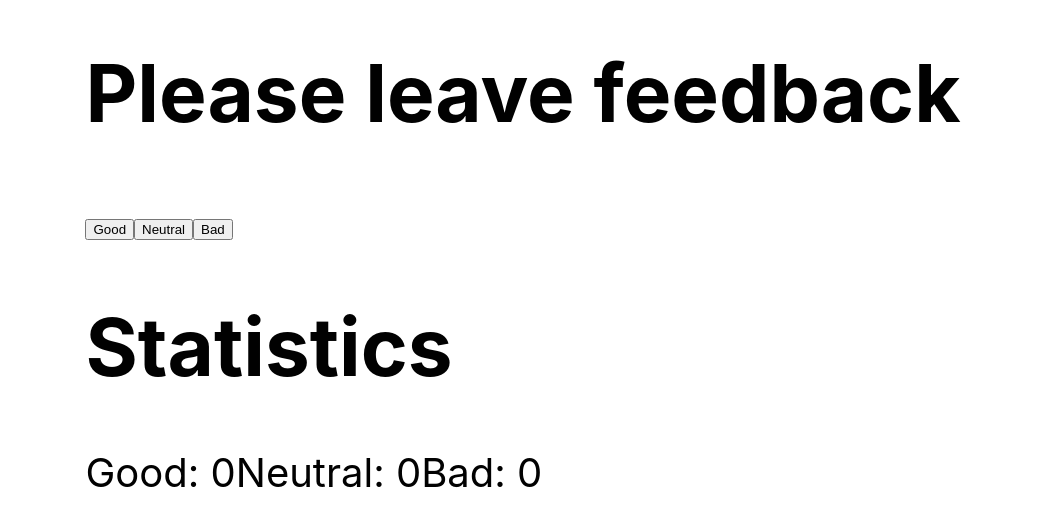
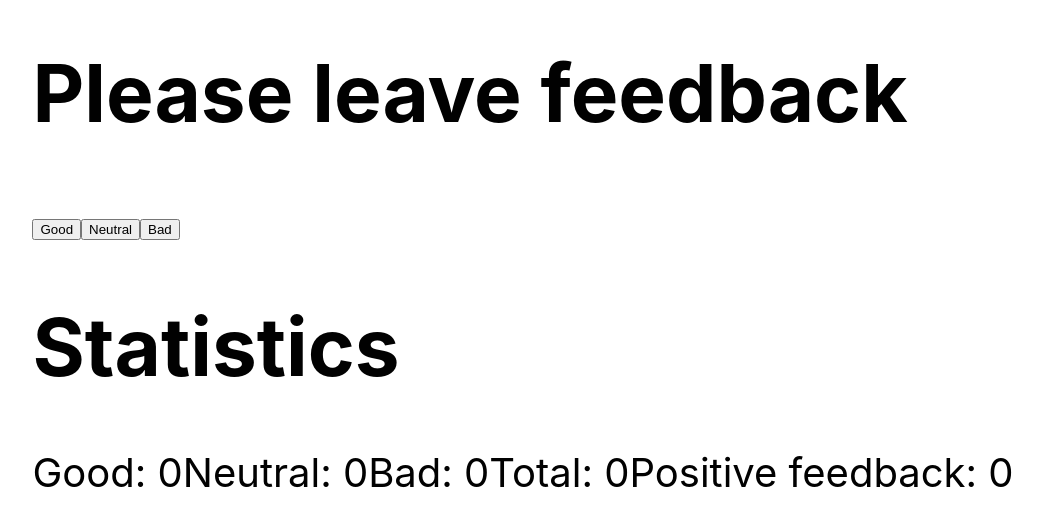
Before and after one commit to Michal-Jarek/goit-react-hw-02-feedback, a React (Create React App) app: page / in a window 1280 px wide. Shown: the part 156-682 px from the top of the page, without its empty margins (117-1159 px from the left). Built offline with nearby package versions, Linux system fonts and the light colour scheme.

Commit message:
Second task ended

```diff
--- a/src/components/Feedback.jsx
+++ b/src/components/Feedback.jsx
@@ -16,10 +16,24 @@ class Feedback extends Component {
 
   handleIncrement = evt => {
     const { name } = evt.target;
-    this.setState(prevState => ({ [name]: prevState[name] + 1 }));
+    this.setState(prevState => ({
+      [name]: prevState[name] + 1,
+    }));
+  };
+
+  countTotalFeedback = (option1, option2, option3) => {
+    return option1 + option2 + option3;
+  };
+  countPositiveFeedbackPercentage = (positive, total) => {
+    return total > 0
+      ? `${Number(Math.round((positive / total) * 100 + 'e+2') + 'e-2')}%`
+      : 0;
   };
 
   render() {
+    const { good, neutral, bad } = this.state;
+    let total = this.countTotalFeedback(good, neutral, bad);
+    let percentage = this.countPositiveFeedbackPercentage(good, total);
     return (
       <div>
         <div>
@@ -36,9 +50,11 @@ class Feedback extends Component {
         </div>
         <div>
           <h1>Statistics</h1>
-          <span>Good: {this.state.good}</span>
-          <span>Neutral: {this.state.neutral}</span>
-          <span>Bad: {this.state.bad}</span>
+          <span>Good: {good}</span>
+          <span>Neutral: {neutral}</span>
+          <span>Bad: {bad}</span>
+          <span>Total: {total}</span>
+          <span>Positive feedback: {percentage}</span>
         </div>
       </div>
     );
```
